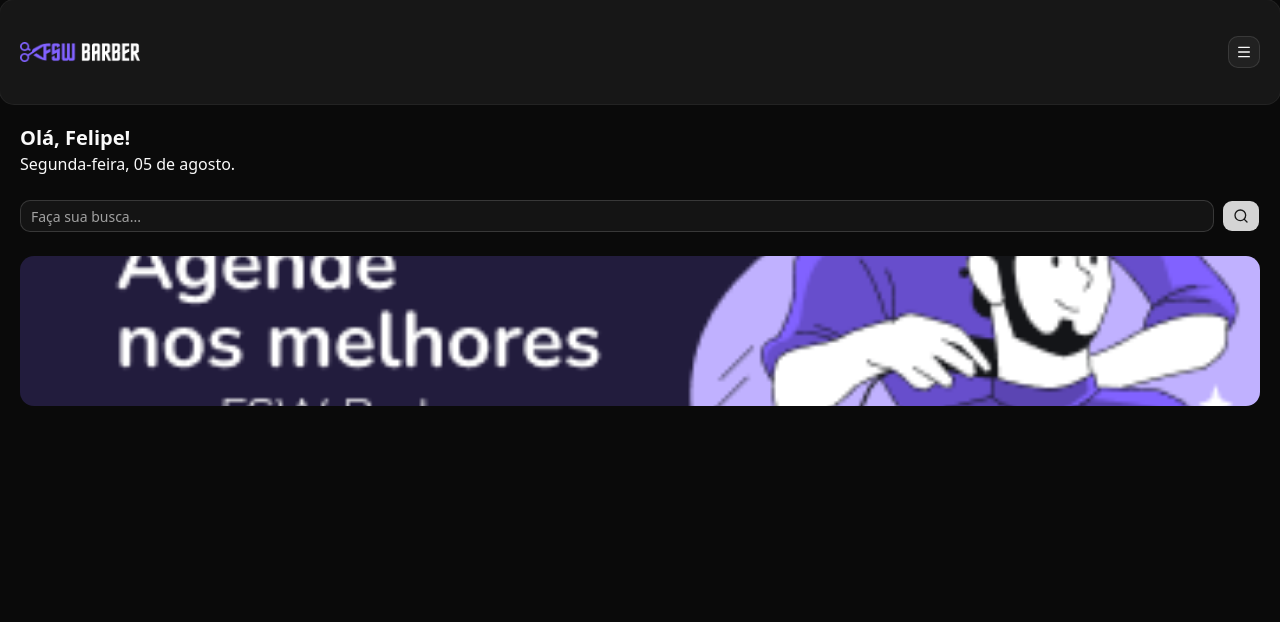
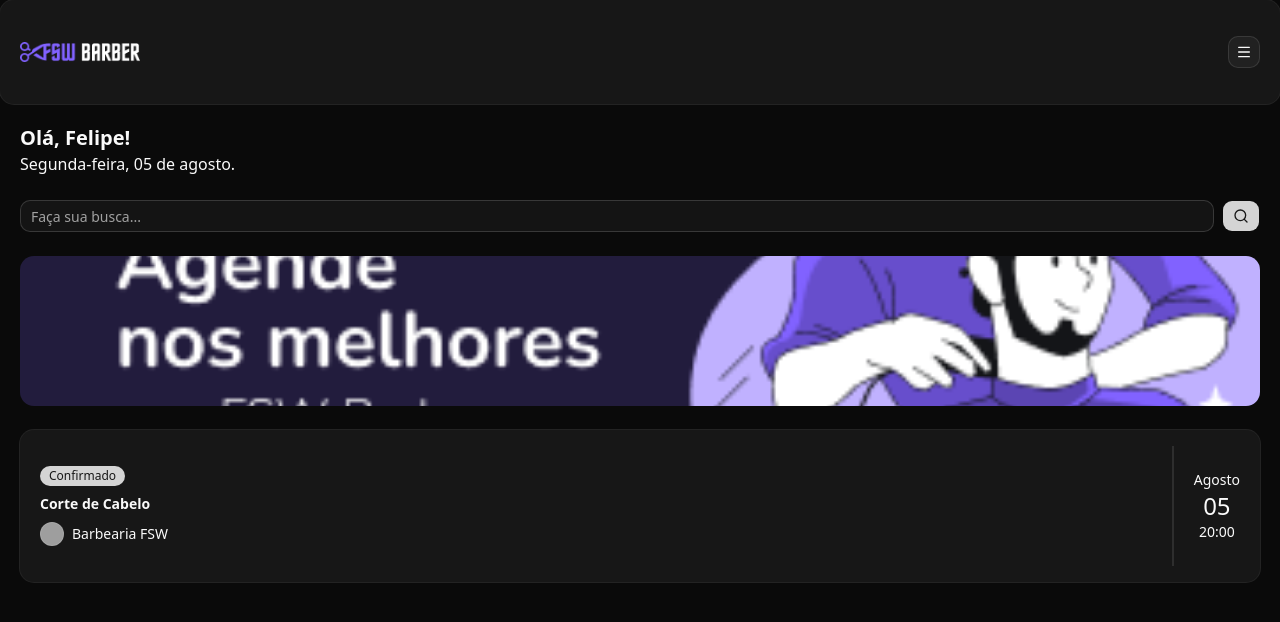
Before and after one commit to pedrojunioor/saas-barber, a Next.js app: page / in a window 1280 px wide. Shown: the top 622 px of the page. Built offline with nearby package versions, Linux system fonts and the light colour scheme; grey boxes are pictures that could not be loaded.

Commit message:
feat: add booking items

```diff
--- a/app/page.tsx
+++ b/app/page.tsx
@@ -3,6 +3,9 @@ import Header from "./_components/header"
 import { Input } from "./_components/ui/input"
 import { SearchIcon } from "lucide-react"
 import { Button } from "./_components/ui/button"
+import { Card, CardContent } from "./_components/ui/card"
+import { Badge } from "./_components/ui/badge"
+import { Avatar, AvatarImage } from "./_components/ui/avatar"
 const Home = async () => {
   return (
     <div>
@@ -27,6 +30,29 @@ const Home = async () => {
             className="rounded-xl object-cover"
           />
         </div>
+
+        <Card className="mt-6">
+          <CardContent className="flex justify-between p-0">
+            {/* ESQUERDA */}
+            <div className="flex flex-col gap-2 py-5 pl-5">
+              <Badge className="w-fit">Confirmado</Badge>
+              <h3 className="font-semibold">Corte de Cabelo</h3>
+
+              <div className="flex items-center gap-2">
+                <Avatar className="h-6 w-6">
+                  <AvatarImage src="https://utfs.io/f/c97a2dc9-cf62-468b-a851-bfd2bdde775f-16p.png" />
+                </Avatar>
+                <p className="text-sm">Barbearia FSW</p>
+              </div>
+            </div>
+            {/* DIREITA */}
+            <div className="flex flex-col items-center justify-center border-l-2 border-solid px-5">
+              <p className="text-sm">Agosto</p>
+              <p className="text-2xl">05</p>
+              <p className="text-sm">20:00</p>
+            </div>
+          </CardContent>
+        </Card>
       </div>
     </div>
   )
```
